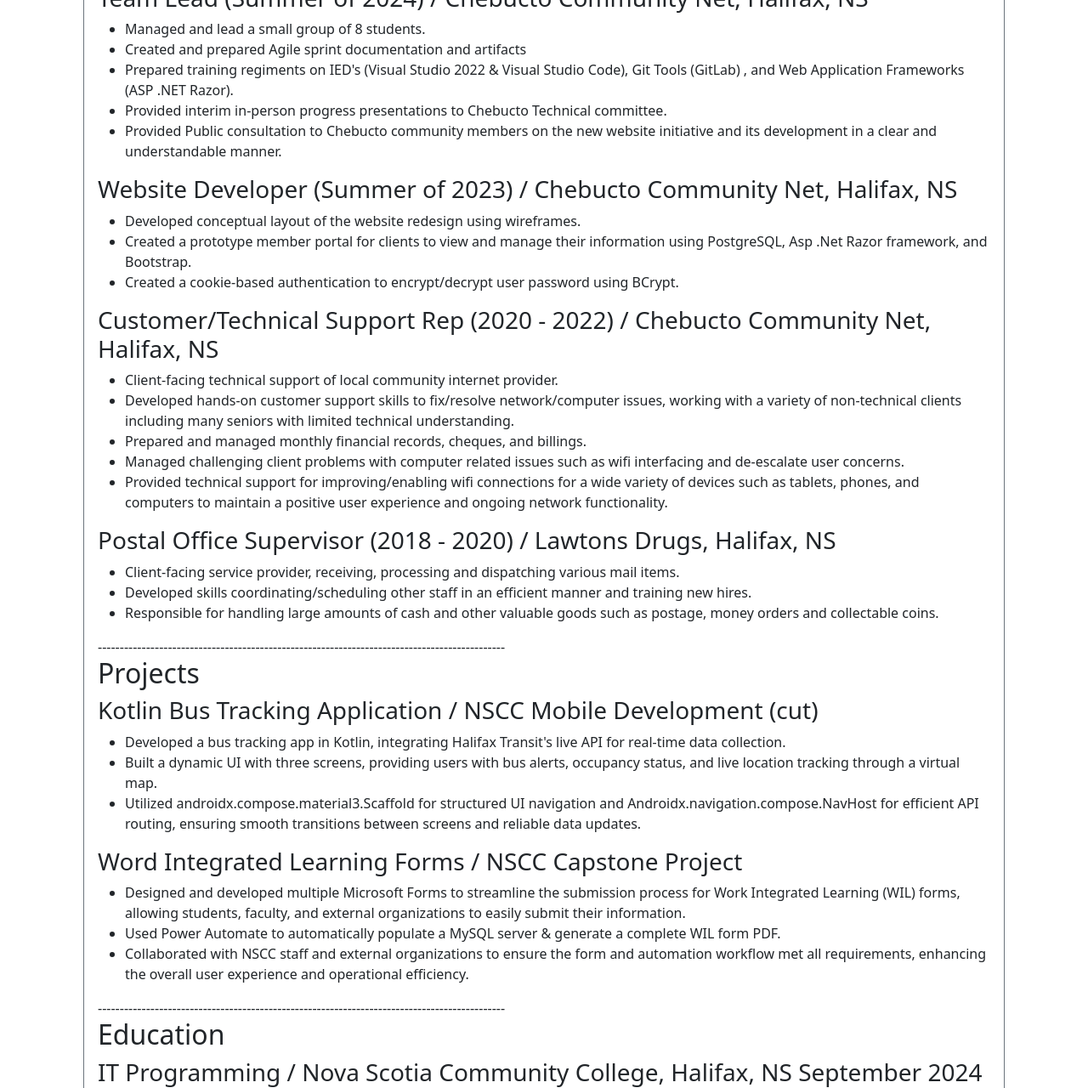
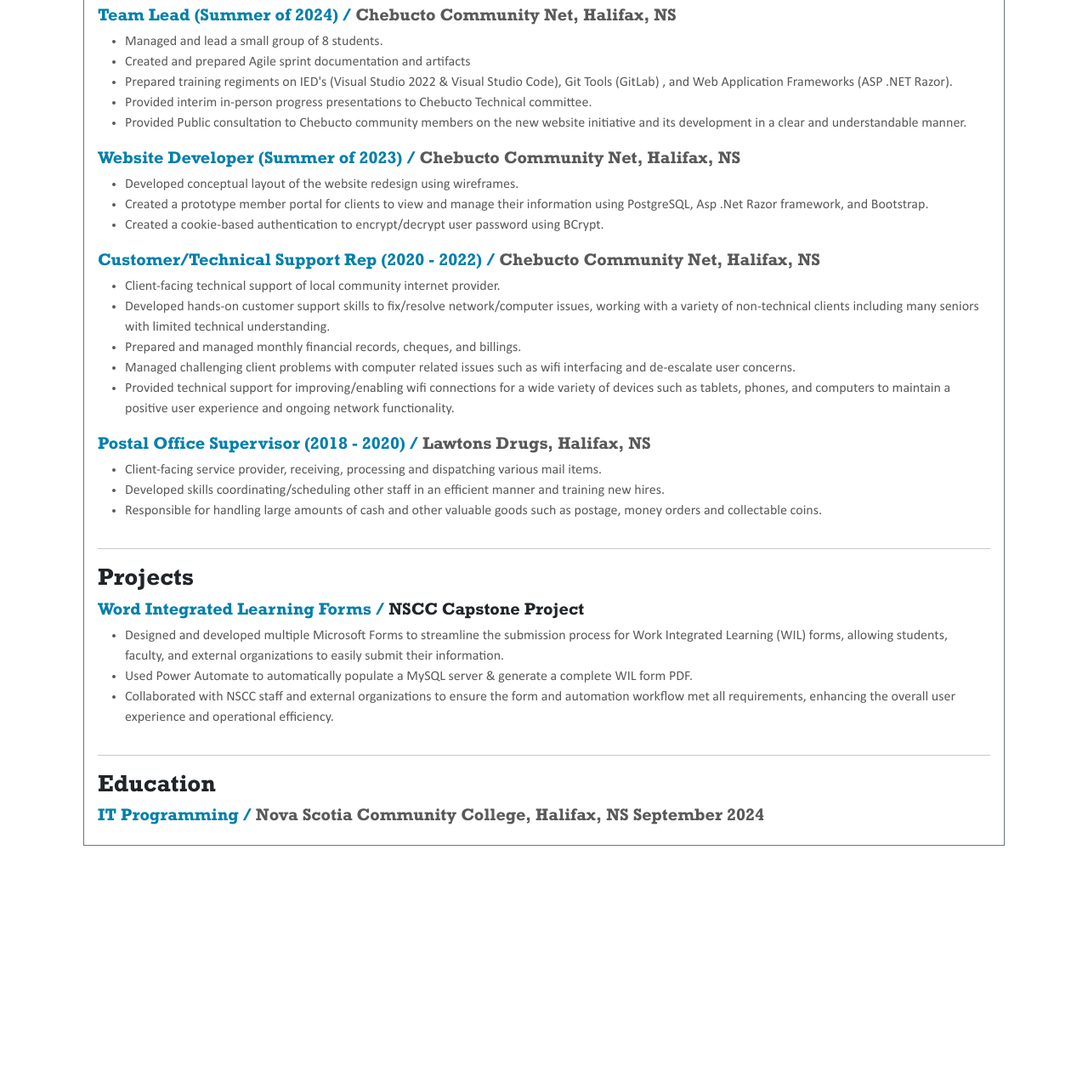
Before and after one commit to tf22012/ePortfolio_V2, a plain HTML site: page resume.html in a window 1280 px wide. Shown: the part 581-1861 px from the top of the page at 85% size. After the commit the page ends 1592 px from the top, so only its background shows below. Drawn offline with nearby package versions, Linux system fonts and the light colour scheme.

Commit message:
Completed styleing the resume & add fonts directory

```diff
--- a/resume.html
+++ b/resume.html
@@ -55,6 +55,7 @@
                     </div>
                 </div>
                 <div class="d-flex flex-row">
+                    <p>
                         As a graduate of NSCC with strong technical expertise in C++, JavaScript, Kotlin,
                         and mobile/website development frameworks, I am seeking a developer position to apply
                         my skills in creating innovative software solutions. My work and academic experiences have
@@ -62,24 +63,22 @@
                         system performance, and leveraging diverse operating systems. I am eager to contribute to
                         real-world projects, collaborate with talented teams, and continue expanding my knowledge
                         in software development.
+                    </p>
                 </div>
 
-                <div class="d-flex flex-row">
-                    <!-- Add a better line in final version -->
-                   ---------------------------------------------------------------------------------------------
-                </div>
+                <hr class="break">
 
-                <h2>Skills</h2>
+                <h2 class="h3">Skills</h2>
                 <div class="d-flex flex-row">
                     <ul class="d-flex flex-row">
-                        <div class="col-8">
+                        <div class="col-6">
                             <li>
                                 Programming Skills: HTML, CSS, Java Script, Java, C, C#, C++,
                                 Kotlin, SQL, PostgreSQL, ASP.NET, and CSS Frameworks such as
                                 Bootstrap, Tailwind, and Bulma.
                             </li>
                         </div>
-                        <div class="col-4">
+                        <div class="col-6">
                             <li>
                                 Windows & Linux Operating systems.
                             </li>
@@ -90,14 +89,11 @@
                     </ul>
                 </div>
 
-                <div class="d-flex flex-row">
-                    <!-- Add a better line in final version -->
-                   ---------------------------------------------------------------------------------------------
-                </div>
+                <hr class="break">
 
-                <h2>Experience</h2>
+                <h2 class="h3">Experience</h2>
                 <div class="">
-                    <h3>Team Lead (Summer of 2024) / Chebucto Community Net, Halifax, NS</h3>
+                    <h3 class="h5"><span class="sub-header">Team Lead (Summer of 2024) /</span> <span class="sub-header-alt">Chebucto Community Net, Halifax, NS</span></h3>
                     <div class="d-flex flex-row">
                         <ul>
                             <li>
@@ -120,7 +116,7 @@
                 </div>
 
                 <div class="">
-                    <h3>Website Developer (Summer of 2023) / Chebucto Community Net, Halifax, NS</h3>
+                    <h3 class="h5"><span class="sub-header">Website Developer (Summer of 2023) /</span> <span class="sub-header-alt">Chebucto Community Net, Halifax, NS</span></h3>
                     <div class="d-flex flex-row">
                         <ul>
                             <li>
@@ -137,7 +133,7 @@
                 </div>
 
                 <div class="">
-                    <h3>Customer/Technical Support Rep (2020 - 2022) / Chebucto Community Net, Halifax, NS</h3>
+                    <h3 class="h5"><span class="sub-header">Customer/Technical Support Rep (2020 - 2022) /</span> <span class="sub-header-alt">Chebucto Community Net, Halifax, NS</span></h3>
                     <div class="d-flex flex-row">
                         <ul>
                             <li>
@@ -160,7 +156,7 @@
                 </div>
 
                 <div class="">
-                    <h3>Postal Office Supervisor (2018 - 2020) / Lawtons Drugs, Halifax, NS</h3>
+                    <h3 class="h5"><span class="sub-header">Postal Office Supervisor (2018 - 2020) /</span> <span class="sub-header-alt">Lawtons Drugs, Halifax, NS</span></h3>
                     <div class="d-flex flex-row">
                         <ul>
                             <li>
@@ -176,32 +172,12 @@
                     </div>
                 </div>
 
-                <div class="d-flex flex-row">
-                    <!-- Add a better line in final version -->
-                   ---------------------------------------------------------------------------------------------
-                </div>
+                <hr class="break">
 
-                <h2>Projects</h2>
+                <h2 class="h3">Projects</h2>
 
                 <div class="">
-                    <h3>Kotlin Bus Tracking Application / NSCC Mobile Development (cut)</h3>
-                    <div class="d-flex flex-row">
-                        <ul>
-                            <li>
-                                Developed a bus tracking app in Kotlin, integrating Halifax Transit's live API for real-time data collection.
-                            </li>
-                            <li>
-                                Built a dynamic UI with three screens, providing users with bus alerts, occupancy status, and live location tracking through a virtual map.
-                            </li>
-                            <li>
-                                Utilized androidx.compose.material3.Scaffold for structured UI navigation and Androidx.navigation.compose.NavHost for efficient API routing, ensuring smooth transitions between screens and reliable data updates.
-                            </li>
-                        </ul>
-                    </div>
-                </div>
-
-                <div class="">
-                    <h3>Word Integrated Learning Forms / NSCC Capstone Project</h3>
+                    <h3 class="h5"><span class="sub-header">Word Integrated Learning Forms /</span> <span class="sub-header-alt0">NSCC Capstone Project</span></h3>
                     <div class="d-flex flex-row">
                         <ul>
                             <li>
@@ -217,14 +193,11 @@
                     </div>
                 </div>
 
-                <div class="d-flex flex-row">
-                    <!-- Add a better line in final version -->
-                   ---------------------------------------------------------------------------------------------
-                </div>
+                <hr class="break">
 
-                <h2>Education</h2>
+                <h2 class="h3">Education</h2>
 
-                <h3>IT Programming / Nova Scotia Community College, Halifax, NS September 2024</h3>
+                <h3 class="h5"><span class="sub-header">IT Programming /</span> <span class="sub-header-alt">Nova Scotia Community College, Halifax, NS September 2024</span></h3>
 
             </div>
         </section>
--- a/styles/resume.css
+++ b/styles/resume.css
@@ -10,8 +10,46 @@
 }
  */
 
+@font-face {
+    font-family: 'rockwell';
+    src: url('/fonts/ROCK.TTF');
+}
+
+@font-face {
+    font-family: 'rockwell-bold';
+    src: url('/fonts/Rockwell-Bold.ttf');
+}
+
+@font-face {
+    font-family: 'calibri';
+    src: url('/fonts/calibri-regular.ttf');
+}
+
+h1, h2, h3 {
+    font-family: rockwell-bold;
+}
+
+li, p {
+    font-family: calibri;
+    color: #595959;
+}
+
 .img {
     height: 1rem;
     width: 1rem;
     object-fit: contain;
 }
+
+.sub-header {
+    color: #007FAB;
+    font-weight: bold;
+}
+
+.sub-header-alt {
+    color: #595959;
+    font-weight: bold;
+}
+
+hr .break {
+    border-top: 1px solid #595959;
+}
```
Also changed, not shown: fonts/ROCK.TTF (added), fonts/Rockwell-Bold.ttf (added), fonts/calibri-bold-italic.ttf (added), fonts/calibri-bold.ttf (added), fonts/calibri-italic.ttf (added), fonts/calibri-regular.ttf (added). Lines whose indentation alone changed are shown as unchanged.
